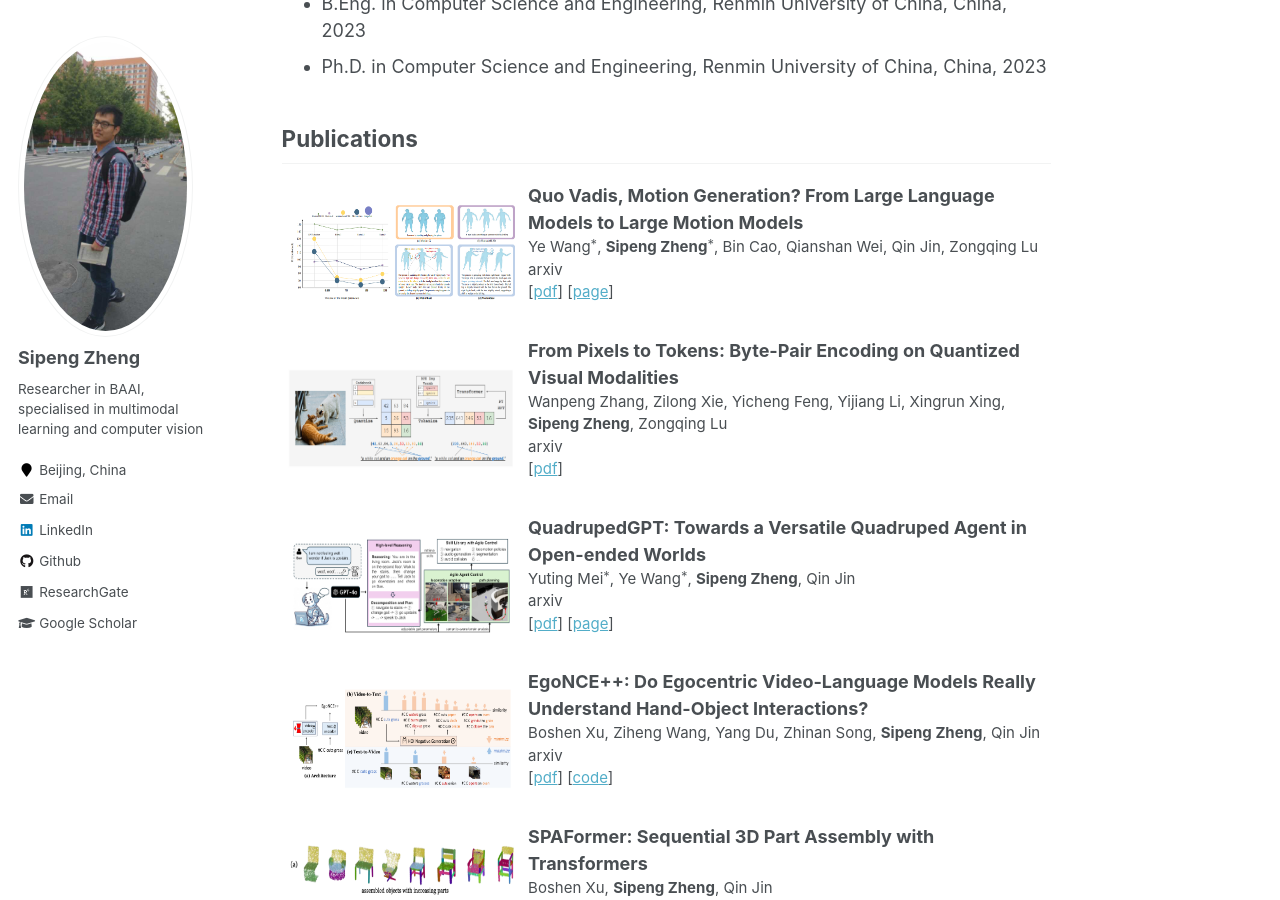
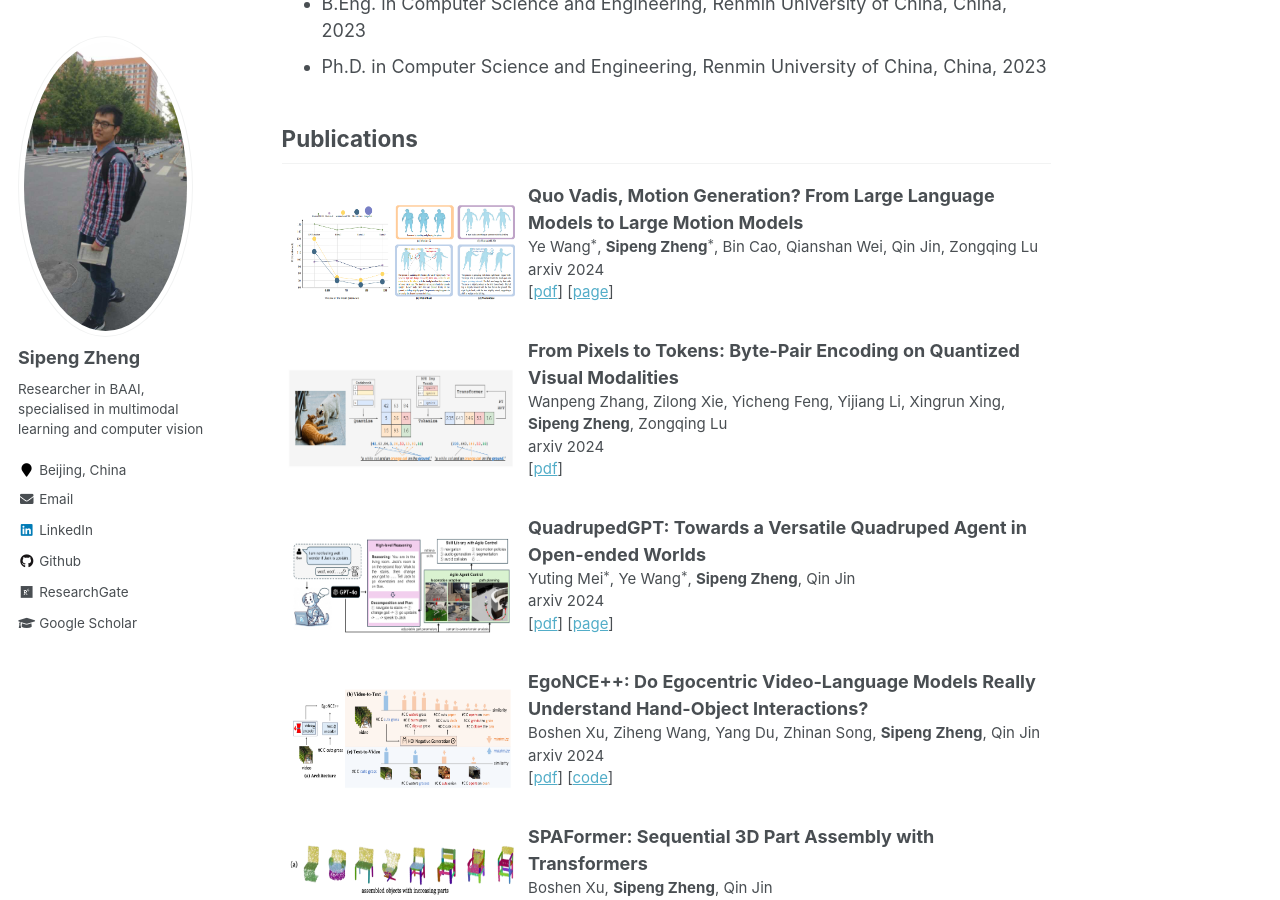
Before and after one commit to zhengsipeng/zhengsipeng.github.io, a Jekyll site: the page built from _pages/about.md, in a window 1280 px wide and 900 px high, scrolled down 1116 px. Built offline with Jekyll 4.4.1, drawn with Linux system fonts in a browser that asks for light colours; formulas are drawn with MathJax 3.

Commit message:
Update about.md

```diff
--- a/_pages/about.md
+++ b/_pages/about.md
@@ -49,7 +49,7 @@ For more details, please refer to my [CV](http://zhengsipeng.github.io/cv_zsp_en
   <td style="border: none;">
         <p style="font-size: 15px"><b style="font-size: 18px">Quo Vadis, Motion Generation? From Large Language Models to Large Motion Models</b><br>
         Ye Wang$^*$, <b>Sipeng Zheng</b>$^*$, Bin Cao, Qianshan Wei, Qin Jin, Zongqing Lu<br>
-        arxiv<br>
+        arxiv 2024<br>
         [<a target="_blank" href="https://arxiv.org/abs/2410.03311">pdf</a>]
         [<a target="_blank" href="[https://arxiv.org/abs/2410.03311](http://www.motionbase3d.com">page</a>]
         </p>
@@ -61,7 +61,7 @@ For more details, please refer to my [CV](http://zhengsipeng.github.io/cv_zsp_en
   <td style="border: none;">
         <p style="font-size: 15px"><b style="font-size: 18px">From Pixels to Tokens: Byte-Pair Encoding on Quantized Visual Modalities</b><br>
         Wanpeng Zhang, Zilong Xie, Yicheng Feng, Yijiang Li, Xingrun Xing, <b>Sipeng Zheng</b>, Zongqing Lu<br>
-        arxiv<br>
+        arxiv 2024<br>
         [<a target="_blank" href="https://arxiv.org/abs/2410.02155">pdf</a>]
         </p>
   </td>
@@ -73,7 +73,7 @@ For more details, please refer to my [CV](http://zhengsipeng.github.io/cv_zsp_en
   <td style="border: none;">
         <p style="font-size: 15px"><b style="font-size: 18px">QuadrupedGPT: Towards a Versatile Quadruped Agent in Open-ended Worlds</b><br>
         Yuting Mei$^*$, Ye Wang$^*$, <b>Sipeng Zheng</b>, Qin Jin<br>
-        arxiv<br>
+        arxiv 2024<br>
         [<a target="_blank" href="https://arxiv.org/pdf/2406.16578">pdf</a>]
         [<a target="_blank" href="https://quadruped-hub.github.io/Quadruped-GPT/">page</a>]
         </p>
@@ -86,7 +86,7 @@ For more details, please refer to my [CV](http://zhengsipeng.github.io/cv_zsp_en
   <td style="border: none;">
         <p style="font-size: 15px"><b style="font-size: 18px">EgoNCE++: Do Egocentric Video-Language Models Really Understand Hand-Object Interactions?</b><br>
         Boshen Xu, Ziheng Wang, Yang Du, Zhinan Song, <b>Sipeng Zheng</b>, Qin Jin<br>
-        arxiv<br>
+        arxiv 2024<br>
         [<a target="_blank" href="https://arxiv.org/html/2405.17719v1">pdf</a>]
         [<a target="_blank" href="https://github.com/xuboshen/egoncepp">code</a>]
         </p>
```
